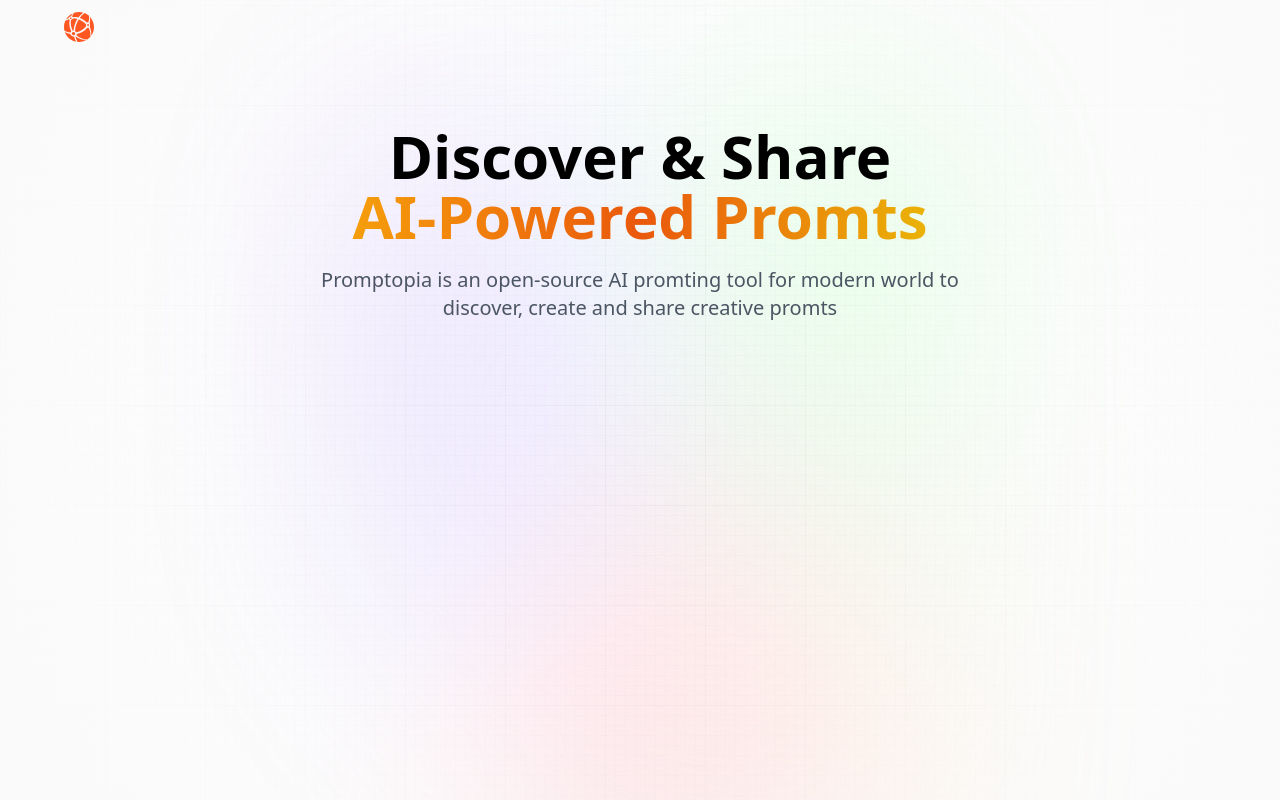
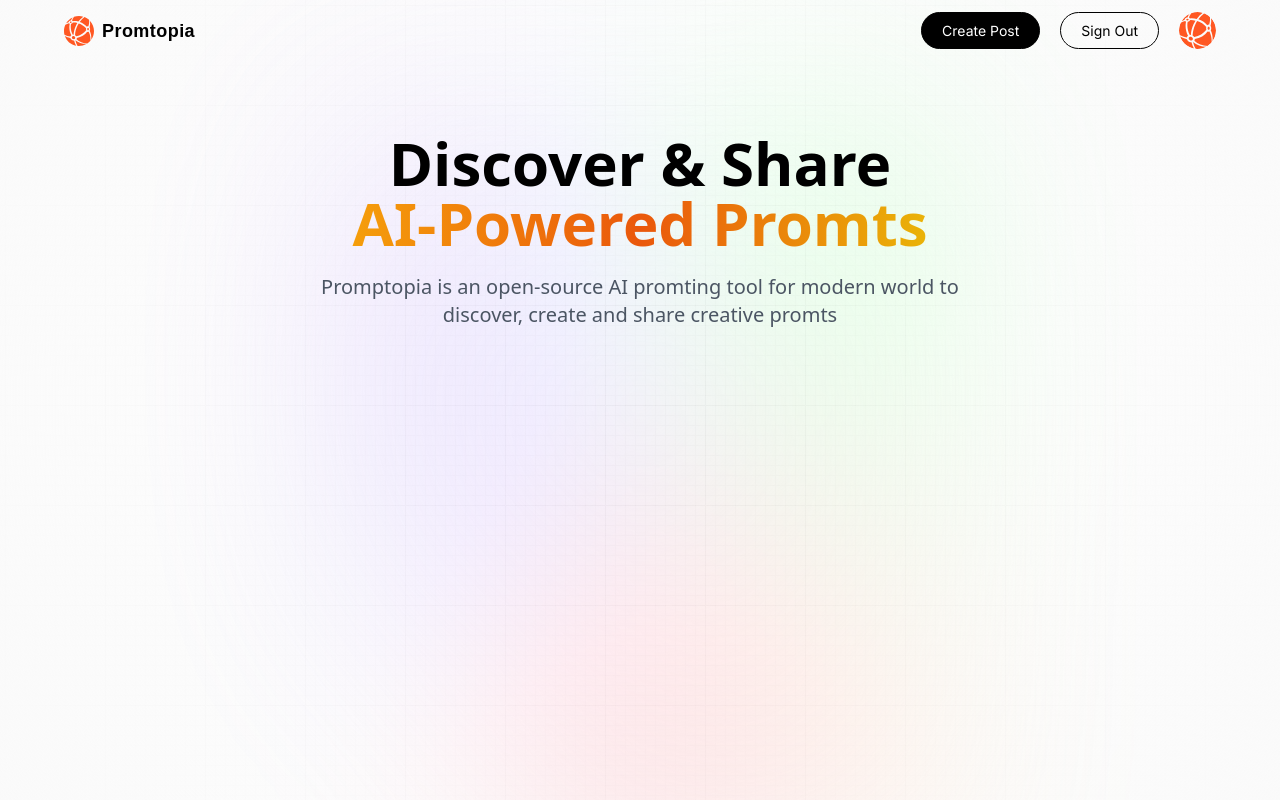
Before and after one commit to Jay-Khakim/share-promts, a Next.js app: page / in a window 1280 px wide. Built offline with nearby package versions, Linux system fonts and the light colour scheme.

Commit message:
Working on nva section

```diff
--- a/components/Nav.jsx
+++ b/components/Nav.jsx
@@ -6,11 +6,50 @@
 import {signIn, signOut, useSession, getProviders} from "next-auth/react"
 
 const Nav = () => {
+  const isUserLoggenIn = true
+
+  const [providers, setPorviders] = useState(null)
+
+  useEffect(() => {
+    const setProviders = async()=>{
+      const response = await getProviders()
+
+      setProviders(response)
+    }
+
+    setPorviders()
+  }, [])
+
+  const signOut = ()=>{
+
+  }
   return (
     <nav className="flex-between w-full mb-16 pt-3">
         <Link href="/" className="flex gap-2 flex-center">
-            <Image src="/assets/images/logo.svg" alt="Logo" width={30} height={30} className="object-contain"/>
+            <Image src="/assets/images/logo.svg" alt="Logo" width={30} height={30} className="object-containz"/>
+            <p className="logo_text">Promtopia</p>
         </Link>
+
+        {/* Desktop navigation */}
+        <div className="sm:flex hidden">
+          {isUserLoggenIn ? (
+            <div className="flex gap-3 md:gap-5">
+              <Link href="/create-promt" className="black_btn">
+                Create Post
+              </Link>
+              <button type="button" onClick={signOut} className="outline_btn">
+                Sign Out
+              </button>
+
+              <Link href="/profile">
+                <Image src="/assets/images/logo.svg" width={37} height={37} className="rounded-full" alt="profile"/>
+
+              </Link>
+            </div>
+          ):(
+            <></>
+          )}
+        </div>
     </nav>
   )
 }
```
